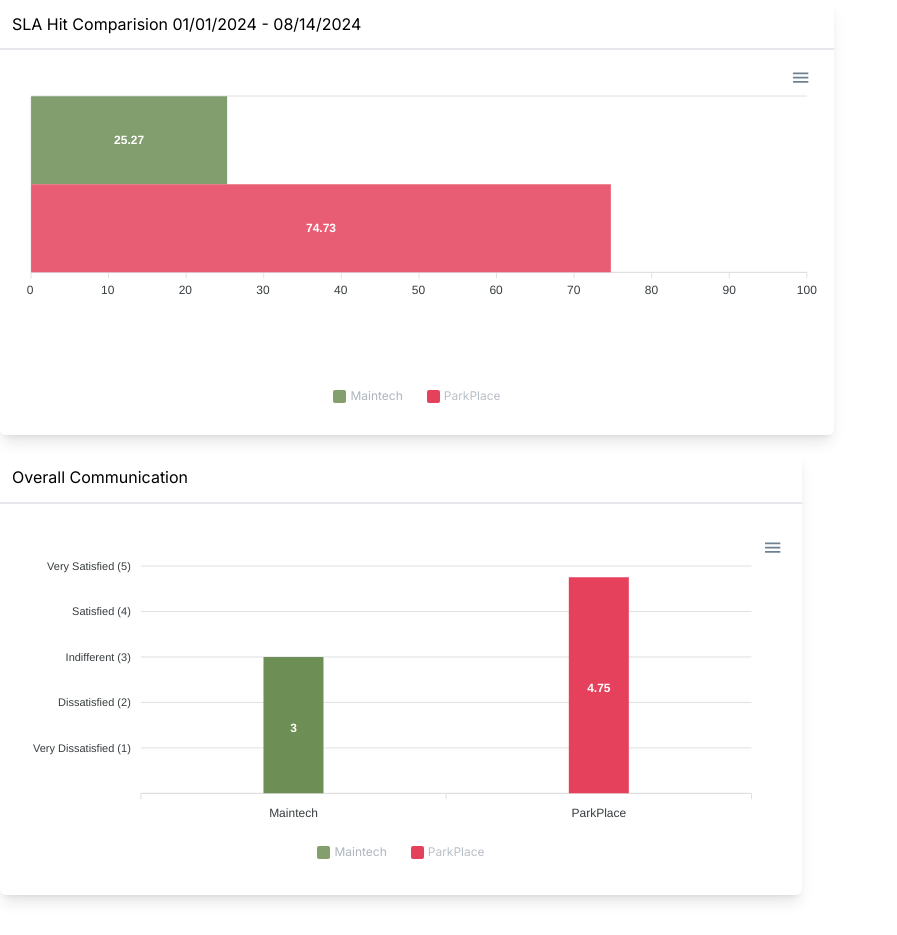
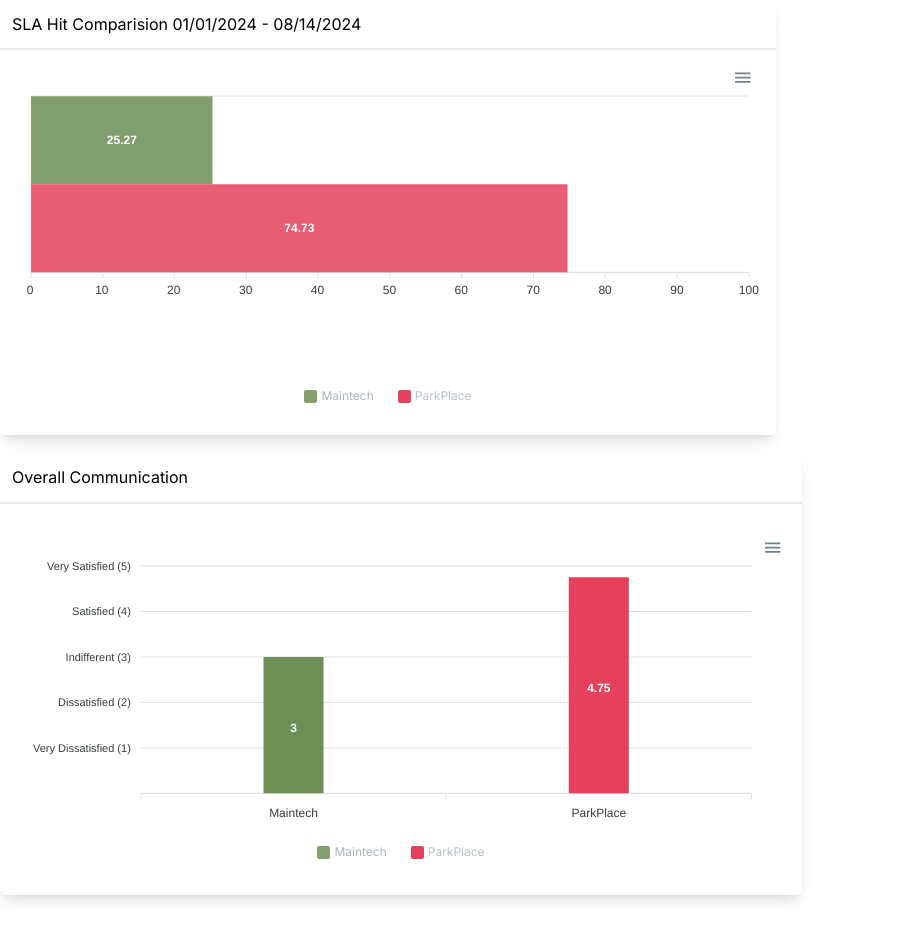
Before and after one commit to Abdullah-Farhan/FliegenMaps, a Next.js app: page / in a window 1280 px wide. Shown: the whole page, without its empty margins (0-897 px from the left). Built offline with nearby package versions, Linux system fonts and the light colour scheme.

Commit message:
size adjustments of components

```diff
--- a/src/common/components/Charts.jsx
+++ b/src/common/components/Charts.jsx
@@ -142,7 +142,7 @@
             options={barChartX.options}
             series={barChartX.options.series}
             type="bar"
-            width="802px"
+            width="744px"
             height="244spx"
           />
         </div>
```
